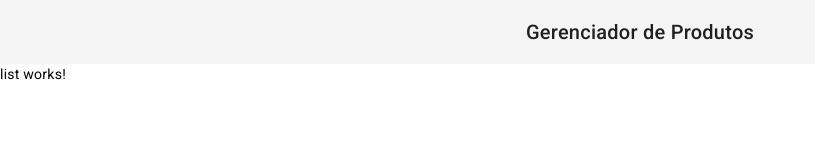
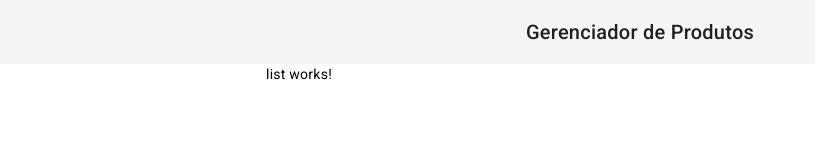
Before and after one commit to YohannMatana/Indexa-Lista-de-contatos, an Angular app: page / in a window 1280 px wide. Shown: the top 160 px of the page, without its empty margins (0-815 px from the left). Built offline with nearby package versions, Linux system fonts and the light colour scheme.

Commit message:
feat: app comp

```diff
--- a/src/app/app.component.html
+++ b/src/app/app.component.html
@@ -1,2 +1,7 @@
- <app-header></app-header>
-<router-outlet></router-outlet>
+<app-header></app-header>
+
+<div class="container">
+  <div class="content-container">
+    <router-outlet></router-outlet>
+  </div>
+</div>
```
